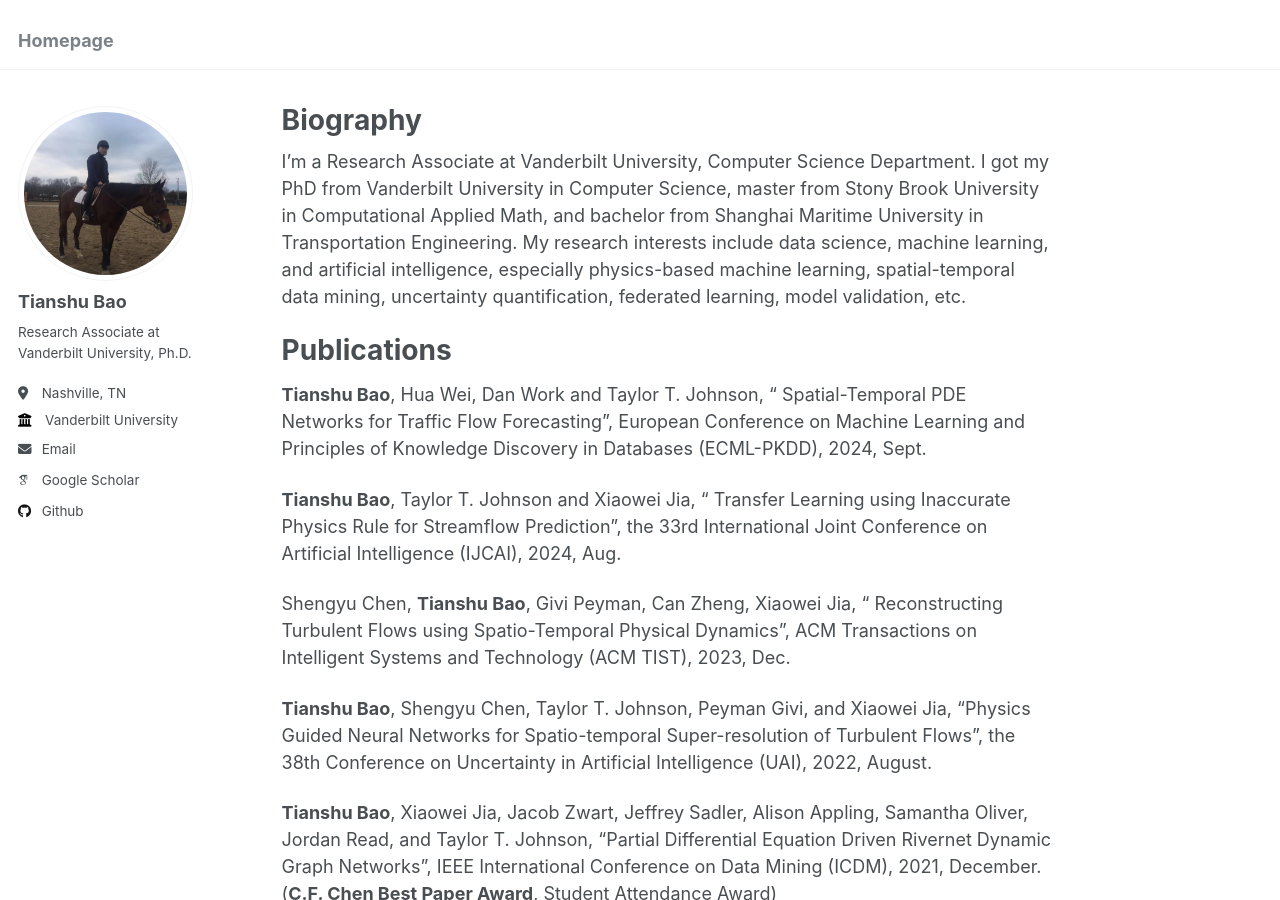
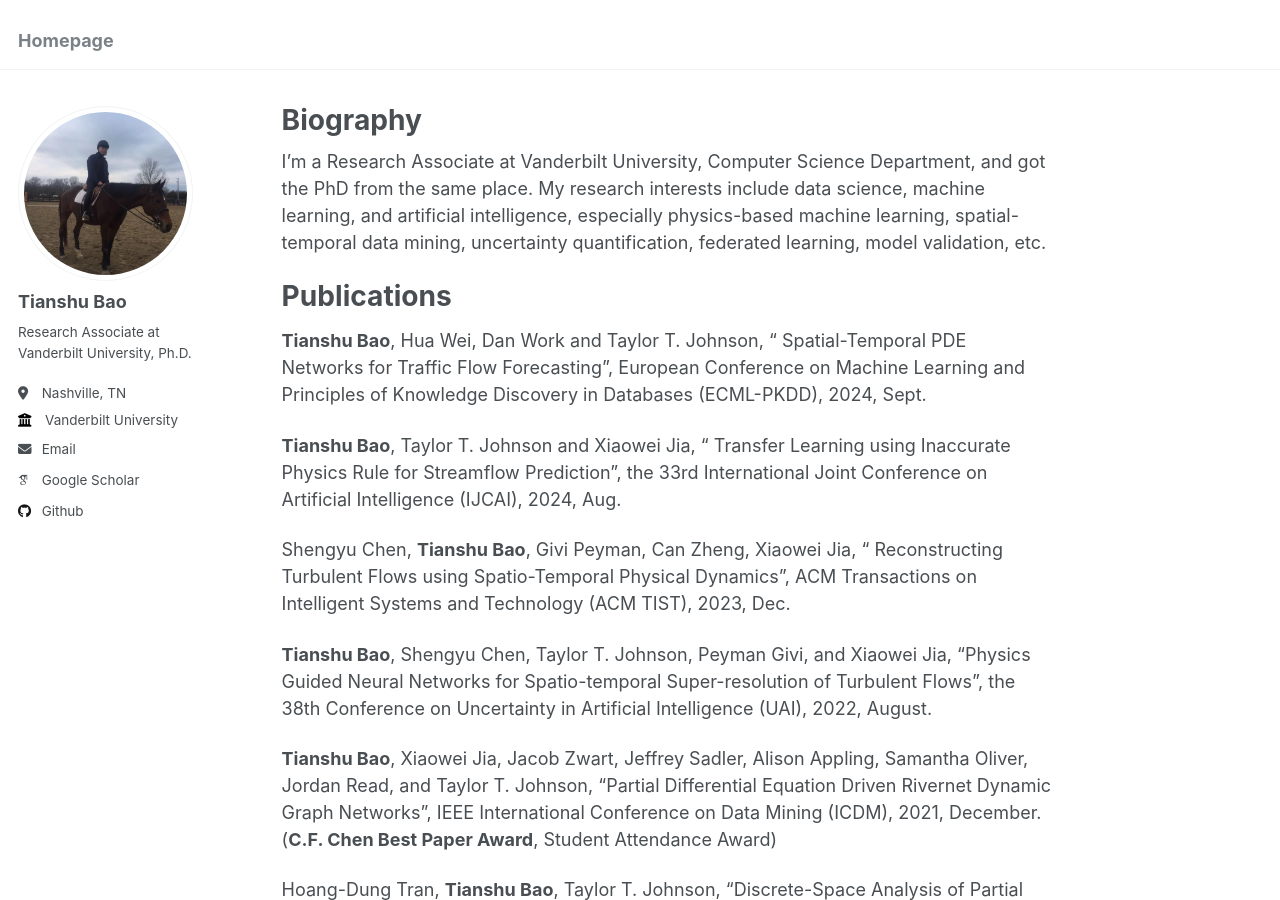
Before and after one commit to tianshubao1/tianshubao1.github.io, a Jekyll site: the page built from _pages/about.md, in a window 1280 px wide and 900 px high. Built offline with Jekyll 4.4.1, drawn with Linux system fonts in a browser that asks for light colours; some web fonts are replaced.

Commit message:
Update about.md

```diff
--- a/_pages/about.md
+++ b/_pages/about.md
@@ -6,7 +6,7 @@ redirect_from:
   - /about/
   - /about.html
 ---
-I'm a Research Associate at Vanderbilt University, Computer Science Department. I got my PhD from Vanderbilt University in Computer Science, master from Stony Brook University in Computational Applied Math, and bachelor from Shanghai Maritime University in Transportation Engineering. My research interests include data science, machine learning, and artificial intelligence, especially physics-based machine learning, spatial-temporal data mining, uncertainty quantification, federated learning, model validation, etc.
+I'm a Research Associate at Vanderbilt University, Computer Science Department, and got the PhD from the same place. My research interests include data science, machine learning, and artificial intelligence, especially physics-based machine learning, spatial-temporal data mining, uncertainty quantification, federated learning, model validation, etc.
 
 
 Publications
```
